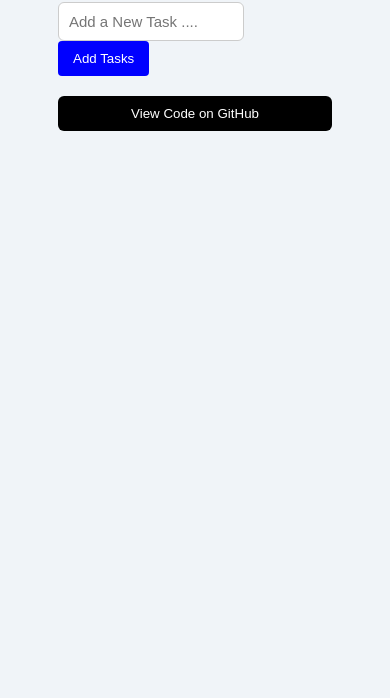
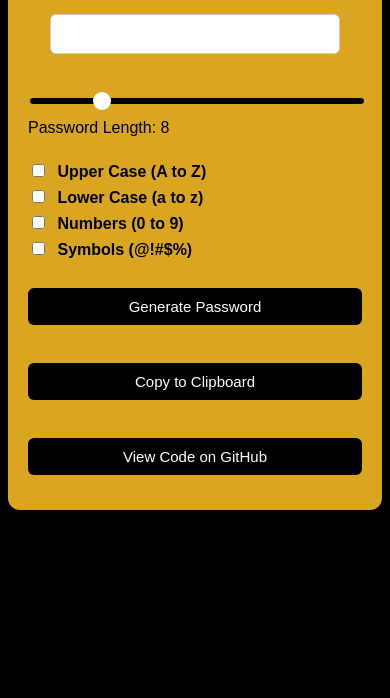
Before and after one commit to SULTAN-195/Password-Generator, a plain HTML site: page index.html in a window 390 px wide. Shown: the part 146-844 px from the top of the page. Drawn offline with Linux system fonts and the light colour scheme.

Commit message:
Add files via upload

```diff
--- a/app.js
+++ b/app.js
@@ -1,52 +1,96 @@
-function addTask() {
-    let input = document.getElementById("input-Task");
-    let taskText = input.value.trim();
+// --------------------------------------------- Password Generator Project -----------------------------------------------
+
+
+let slider = document.getElementById("lengthInput");
+
+let display = document.getElementById("lengthValue");
+
+slider.addEventListener("input", function (){
+    display.innerText = slider.value;
+})
 
 
 
 
-    if (taskText === "") {
-        alert("Please Enter a Task!")
-        return;
+function GeneratePassword() {
+
+    let slider0 = document.getElementById("lengthInput").value;
+
+    let upper0 = document.getElementById("upperCase").checked;
+
+    let lower0 = document.getElementById("lowerCase").checked;
+
+    let number0 = document.getElementById("number").checked;
+
+    let symbol0 = document.getElementById("symbol").checked;
+
+
+
+    let chars = "";
+
+
+
+
+    let upperSet = "ABCDEFGHIJKLMNOPQRSTUVWXYZ";
+    let lowerSet = "abcdefghijklmnopqrstuvwxyz";
+    let numberSet = "0123456789";
+    let symbolSet = "!@#$%^&*()_+=?}|?:<>/";
+
+
+
+
+
+    if (upper0) {
+        chars += upperSet;
+    }
+
+    if (lower0) {
+        chars += lowerSet;
+    }
+
+    if (number0) {
+        chars += numberSet;
+    }
+
+
+    if (symbol0) {
+        chars += symbolSet;
     }
 
 
 
 
-    let taskList = document.getElementById("taskList");
-    let newTask = document.createElement("li")
-    newTask.textContent = taskText
+    if (chars === "") {
+        alert("Please select at least one character type!");
+        return
+    }
 
 
 
 
-
-
-    var deleteBtn = document.createElement("button");
-    deleteBtn.textContent = "x";
-
-    deleteBtn.onclick = function () {
-    newTask.remove();
-    };
+    let password1 = "";
 
 
 
+    for (let i = 0; i < slider0; i++) {
+        let randIndex = Math.floor(Math.random() * chars.length);
+        password1 += chars[randIndex];
+    }
 
 
-
-    newTask.onclick = function () {
-        newTask.style.textDecoration = "line-through";
-    };
+    document.getElementById("passwordOutput").value = password1;
+}
 
 
+document.getElementById("CopyPassword").addEventListener("click", function() {
 
+    let text = document.getElementById("passwordOutput").value;
 
-
-    taskList.appendChild(newTask);
-    newTask.appendChild(deleteBtn);
-
-
-    input.value = "";
-
-
-}
+    navigator.clipboard.writeText(text)
+    .then(() => {
+        alert("Copied Successfully!")
+    })
+    .catch(() => {
+        alert("Copied Failed! Try Again")
+    })
+})
--- a/index.html
+++ b/index.html
@@ -1,31 +1,47 @@
 <!DOCTYPE html>
 <html lang="en">
   <head>
-    <meta charset="UTF-8">
-    <meta name="viewport" content="width=device-width, initial-scale=1.0">
-    <title>To Do List</title>
+    <meta charset="UTF-8" />
+    <meta name="viewport" content="width=device-width, initial-scale=1.0" />
+    <title>Password Generator</title>
+
+    <link rel="stylesheet" href="style.css" />
   </head>
-<link rel="stylesheet" href="style.css">
   <body>
+    <!-- Password Generator Project -->
 
-    <div id="todo-container">
+    <div class="container">
+        <h1>Password Generator</h1>
+        <!-- Output Feild -->
+        <input type="text" id="passwordOutput" readonly /><br /><br />
 
-        <h1>To Do List</h1>
+    <!-- Output Fields -->
+    <input type="range" id="lengthInput" value="8" min="5" max="20" /> <br />
+    <label for="lengthInput"
+      >Password Length: <span id="lengthValue">8</span></label
+      ><br /><br />
 
-        <div id="input-section">
-            <input type="text" id="input-Task" placeholder="Add a New Task ....">
-            <button onclick="addTask()">Add Tasks</button>
-        </div>
+      <!-- Check Box -->
+      <input type="checkbox" id="upperCase" />
+      <label for="upperCase"><b> Upper Case (A to Z)</b></label> <br />
 
-        <ul id="taskList"></ul>
+      <input type="checkbox" id="lowerCase" />
+      <label for="lowerCase"><b> Lower Case (a to z)</b></label> <br />
+
+    <input type="checkbox" id="number" />
+    <label for="number"><b> Numbers (0 to 9) </b></label> <br />
+
+    <input type="checkbox" id="symbol" />
+    <label for="symbol"><b> Symbols (@!#$%) </b></label> <br /><br />
+
+    <!-- Buttons -->
+    <button onclick="GeneratePassword()">Generate Password</button> <br /><br />
+    <button id="CopyPassword">Copy to Clipboard</button> <br /><br />
 
 
-        <div class="github-button">
-            <button id="button01">View Code on GitHub
-                <a href="" target="_blank"> </a>
-            </button>
-        </div>
-
+    <a href="https://github.com/SULTAN-195/Password-Generator" target="_blank">
+  <button>View Code on GitHub</button>
+    </a>
 
 
 </div>
--- a/style.css
+++ b/style.css
@@ -1,40 +1,64 @@
 body {
-    background-color: #f0f4f8;
     font-family: Arial, Helvetica, sans-serif;
+    background-color: black;
     display: flex;
     justify-content: center;
-    padding: 50px;
+    align-items: center;
+    height: 100%;
+    margin-top: 60px;
+}
+
+.container {
+    background: goldenrod;
+    padding: 30px 40px;
+    border-radius: 12px;
+    box-shadow: 0 8px 16px rgba(0,0,0,0.1);
+    width: 350px;
 }
 
 
-.todo-container {
-    background: white;
-    padding: 30px;
-    border-radius: 12px;
-    box-shadow: 0 4px 12px rgba(0,0,0,0.1);
+input[type="range"] {
     width: 100%;
-    max-width: 400px;
+    margin-bottom: 10px;
 }
 
 
-h1 {
-    text-align: center;
-    color: blue;
-    font-family: 'Times New Roman', Times, serif;
+label {
+    display: inline-block;
+    margin-bottom: 6px;
+    font-size: 16px;
 }
 
 
-.input-Task {
-    display: flex;
-    gap: 10px;
+
+input[type="checkbox"] {
+    margin-right: 8px;
 }
 
 
-input[type="text"] {
-    flex: 1;
+
+button {
+    background-color: black;
+    color: white;
+    border: none;
+    padding: 10px 16px;
+    border-radius: 6px;
+    cursor: pointer;
+    margin: 5px 0;
+    width: 100%;
+    font-size: 15px;
+}
+
+
+
+button :hover {
+    background-color: #0056b3;
+}
+
+
+input[tpye="text"] {
+    width: 100%;
     padding: 10px;
-    font-size: 16px;
-    width: 60%;
     font-size: 15px;
     margin-top: 10px ;
     border: 1px solid #ccc;
@@ -43,71 +67,86 @@ input[type="text"] {
 
 
 
-button {
-    padding: 10px 15px;
-    background: blue;
-    color: white;
-    border: none;
-    cursor: pointer;
-    border-radius: 4px;
-}
-
-
-button:hover {
-    background: rgb(73, 49, 209);
-}
-
-
-ul {
-    margin-top: 20px;
-    list-style: none;
-    padding: 0;
-}
-
-
-li {
-    background: #f9f9f9;
+#passwordOutput {
+  display: block;
+  margin: 0 auto;
   padding: 10px;
-    margin-bottom: 10px;
+  width: 80%;
+  max-width: 300px;
+  font-size: 16px;
   border-radius: 6px;
-    display: flex;
-    justify-content: space-between;
-    align-items: center;
+  border: 1px solid #ccc;
+  text-align: center;
 }
 
 
 
-li.completed {
-    text-decoration: line-through;
-    color: gray;
+
+h1 {
+    font-family: 'Times New Roman', Times, serif;
+    color: white;
+    text-align: center;
+}
+
+
+input[type="range"] {
+    -webkit-appearance: none;
+    height: 100%;
+    height: 6px;
+    background: #ddd;
+    border-radius: 5px;
+    outline: none;
+}
+
+input[type="range"]::-webkit-slider-runnable-track {
+  height: 6px;
+  background: black;
+  border-radius: 5px;
 }
 
 
 
-li button {
-    background: red;
+input[type="range"]::-webkit-slider-thumb {
+  -webkit-appearance: none;
+  appearance: none;
+  width: 18px;
+  height: 18px;
+  background: white;
   border: none;
-    color: white;
-    padding: 5px 8px;
-    border: 4px;
+  border-radius: 50%;
   cursor: pointer;
+  margin-top: -6px;
 }
 
 
-#button01 {
+a button {
   background-color: black;
   color: white;
   padding: 10px 20px;
   border: none;
   border-radius: 6px;
   cursor: pointer;
-    display: flex;
-    justify-content: center;
-    text-align: center;
-    width: 100%;
 }
 
 
-#button01:hover {
-    background: rgb(58, 55, 55)
+
+
+@media screen and (max-width: 768px) {
+  .container {
+    width: 95%;
+    padding: 20px;
+    flex-direction: column;
+    align-items: center;
   }
+
+  input[type="text"],
+  input[type="range"],
+  button {
+    width: 100%;
+    margin-bottom: 15px;
+  }
+
+  h1, label {
+    text-align: center;
+  }
+}
```
Lines whose indentation alone changed are shown as unchanged.
